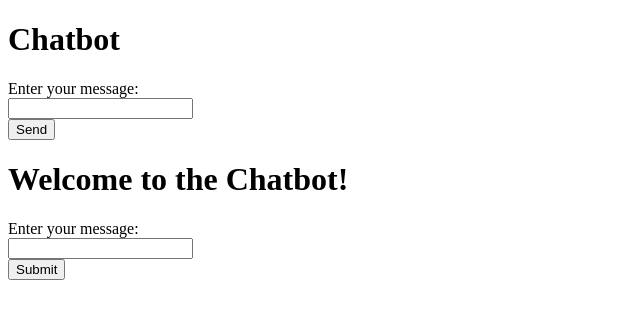
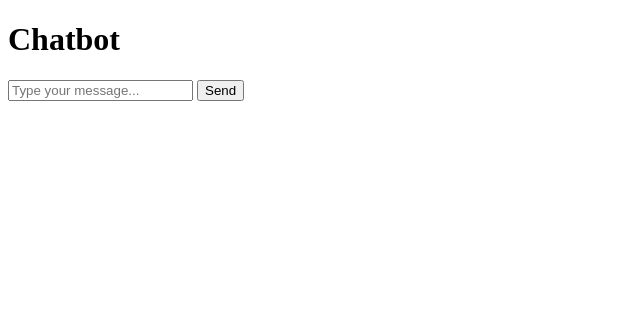
Before and after one commit to em008/Chatbot-PDF-Reader, a Flask app: page / in a window 1280 px wide. Shown: the top 319 px of the page, without its empty margins (0-640 px from the left). Run offline with Flask 3, Linux system fonts and the light colour scheme; parts of the project's set-up code (start-up, migrations or seed data) failed here and were passed over.

Commit message:
Update index.html

```diff
--- a/templates/index.html
+++ b/templates/index.html
@@ -1,57 +1,56 @@
 <!DOCTYPE html>
-<html>
+<html lang="en">
 <head>
+    <meta charset="UTF-8">
+    <meta name="viewport" content="width=device-width, initial-scale=1.0">
     <title>Chatbot</title>
-    <script src="https://ajax.googleapis.com/ajax/libs/jquery/3.5.1/jquery.min.js"></script>
+    <link rel="stylesheet" href="{{url_for('static', filename='css/style.css')}}">
 </head>
 <body>
-    <h1>Chatbot</h1>
-    <form id="chat-form">
-        <label for="message">Enter your message:</label><br>
-        <input type="text" id="message" name="message"><br>
-        <input type="submit" value="Send">
-    </form>
-    <p id="response"></p>
+
+    <div class="container">
+        <h1>Chatbot</h1>
+        <form id="chat-form">
+            <input type="text" id="user-input" placeholder="Type your message...">
+            <input type="submit" value="Send">
+        </form>
+        <div id="chatbox"></div>
+    </div>
 
     <script>
-    $(document).ready(function(){
-        $('#chat-form').on('submit', function(e) {
-            e.preventDefault();
+        document.getElementById("chat-form").addEventListener("submit", function(event) {
+            event.preventDefault();
+            var userInput = document.getElementById("user-input").value;
+            document.getElementById("user-input").value = ""; // Clear input field
+            sendMessage(userInput);
+        });
 
-            $.ajax({
-                url: '/chat',
-                data: JSON.stringify({message: $('#message').val()}),
-                type: 'POST',
-                contentType: 'application/json',
-                success: function(response) {
-                    $('#response').text('Chatbot: ' + response.response);
-                },
-                error: function(error) {
-                    console.log(error);
+        function sendMessage(message) {
+            var xhr = new XMLHttpRequest();
+            xhr.open("POST", "/chat", true);
+            xhr.setRequestHeader("Content-Type", "application/json");
+            xhr.onreadystatechange = function() {
+                if (xhr.readyState === XMLHttpRequest.DONE) {
+                    if (xhr.status === 200) {
+                        var response = JSON.parse(xhr.responseText);
+                        displayMessage("You: " + message);
+                        displayMessage("Chatbot: " + response.response);
+                    } else {
+                        console.error("Error:", xhr.status);
+                    }
                 }
-            });
-        });
-    });
+            };
+            xhr.send(JSON.stringify({ message: message }));
+        }
+
+        function displayMessage(message) {
+            var p = document.createElement("p");
+            p.textContent = message;
+            document.getElementById("chatbox").appendChild(p);
+            // Scroll to bottom of chatbox
+            document.getElementById("chatbox").scrollTop = document.getElementById("chatbox").scrollHeight;
+        }
     </script>
+
 </body>
 </html>
-
-
-
-
-
-
-<!DOCTYPE html>
-<html>
-<head>
-    <title>Chatbot</title>
-</head>
-<body>
-    <h1>Welcome to the Chatbot!</h1>
-    <form action="/chat" method="post">
-        <label for="message">Enter your message:</label><br>
-        <input type="text" id="message" name="message"><br>
-        <input type="submit" value="Submit">
-    </form>
-</body>
-</html>
```
